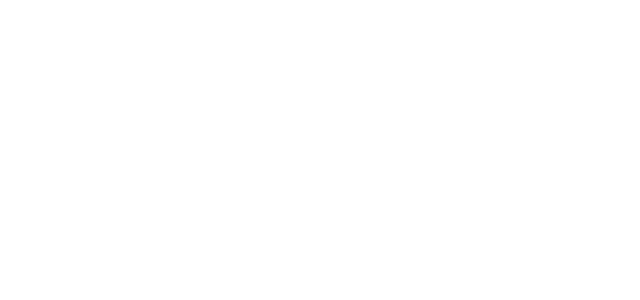
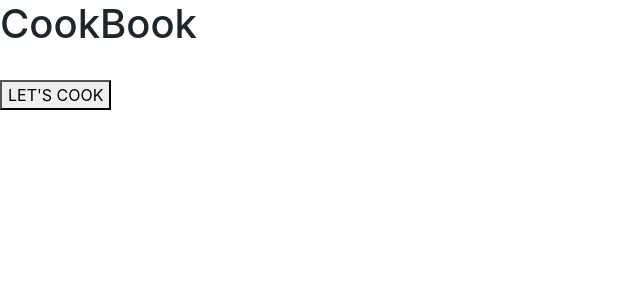
Before and after one commit to GabriFili850/Cookbook, a React (Create React App) app: page /recipe/home in a window 1280 px wide. Shown: the top 300 px of the page, without its empty margins (0-640 px from the left). Built offline with nearby package versions, Linux system fonts and the light colour scheme.

Commit message:
home and button home created

```diff
--- a/src/components/Home.js
+++ b/src/components/Home.js
@@ -1,9 +1,12 @@
 import React from 'react';
+import HomeButton from './HomeButton';
 
 const Home = () => (
-    <div className="home">
-      <h1>CookBook</h1>
-    </div>
+    <header className="Home navbar-dark">
+      <h1 className="Home-title">CookBook</h1>
+      <br/>
+      <HomeButton />
+    </header>
   )
 
 export default Home;
--- /dev/null
+++ b/src/components/HomeButton.js
@@ -0,0 +1,9 @@
+import React from 'react';
+
+const HomeButton = () => (
+    <button className="home-button" type="submit">
+      LET'S COOK
+    </button>
+)
+
+export default HomeButton;
--- a/src/components/Router.js
+++ b/src/components/Router.js
@@ -2,11 +2,13 @@ import React from 'react';
 import { BrowserRouter, Switch, Route } from 'react-router-dom';
 
 import App from '../App';
+import Home from './Home';
 
 const Router = () => (
     <BrowserRouter>
         <Switch>
-            <Route path="/" component={App} exact />
+            <Route path="/recipe/home" exact component={Home}/>
+            <Route path="/recipe/search" exact component={App} />
         </Switch>
     </BrowserRouter>
 );
```
